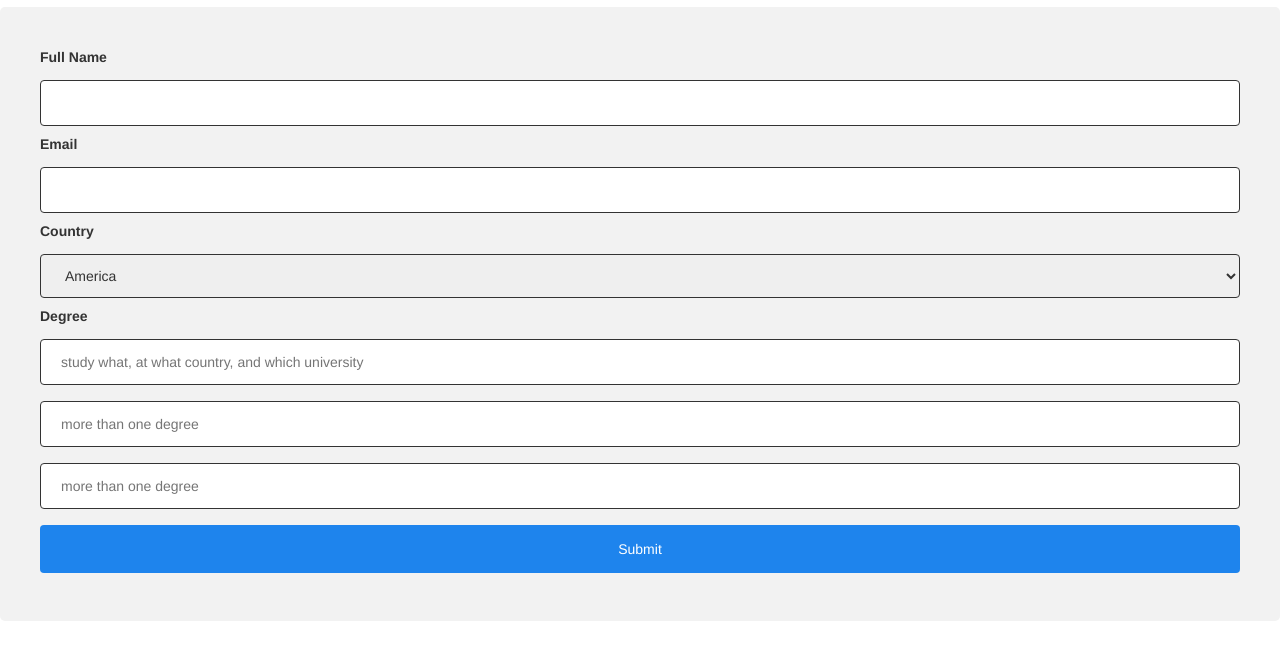
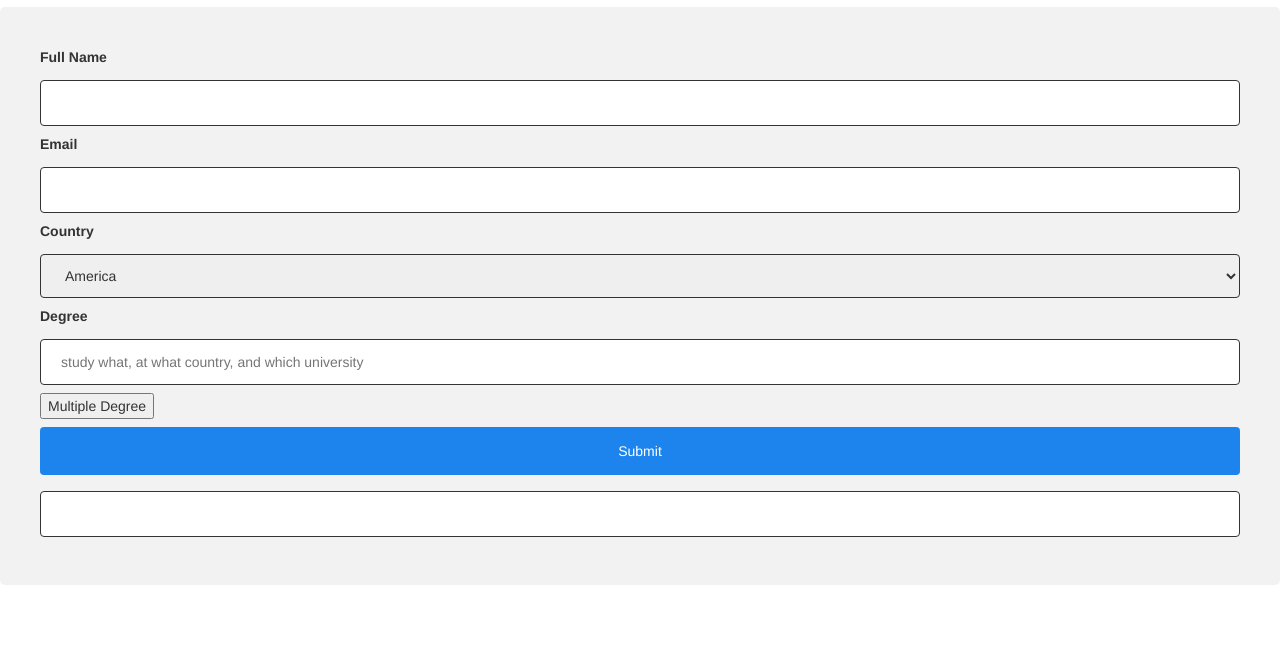
Before and after one commit to narote/khproject, a plain HTML site: page khabroad/BAM/bam.html in a window 1280 px wide. Shown: the part 63-722 px from the top of the page. Drawn offline with Linux system fonts and the light colour scheme.

Commit message:
Fixed Card

```diff
--- a/khabroad/BAM/bam.html
+++ b/khabroad/BAM/bam.html
@@ -1,6 +1,8 @@
 <!DOCTYPE html>
 <html>
 <link rel="stylesheet" type="text/css" href="../css/bootstrap/css/bootstrap.css">
+
+<script src="../jquery.min.js"> </script>
 
 <style>
 
@@ -41,7 +43,7 @@ input[type=submit]{
 <h1>Become A Mentor</h1>
 
 <div id="form" class="contrainer">
-	<form action="">
+	<form action="" id="mike">
 
 		<label for="name">Full Name</label>
 		<input type="text" id="name" name="name">
@@ -58,18 +60,37 @@ input[type=submit]{
 			<option value="china">China</option>
 		</select>
 		<label for="degree">Degree</label>
-		<input type="text" id="degree" name="degree" placeholder="study what, at what country, and which university">
-		<input type="text" id="degree" name="degree" placeholder="more than one degree">
-		<input type="text" id="degree" name="degree" placeholder="more than one degree">
+		<input type="text" id="degree" name="degree" placeholder="study what, at what country, and which university" id = "d_input" >
+		<button onclick="moredegree()" id="more_d_button">Multiple Degree</button>
+
 
 		<input type="submit" value="Submit">
 
 
 	</form>
 	</div>
+<script >
+		var more_degree = document.createElement("input");
+		more_degree.setAttribute("type", "text");
+		more_degree.setAttribute("id","d_input");
+		document.getElementById("mike").appendChild(more_degree);
+
+
+	function moredegree(){
+		var more_degree = document.createElement("input");
+		more_degree.setAttribute("type", "text");
+		more_degree.setAttribute("id","d_input");
+		document.getElementById("mike").appendChild(more_degree);
+
+	}
+
+
+
+</script>
 
 
 
 
 
 </body>
+</html>
```
